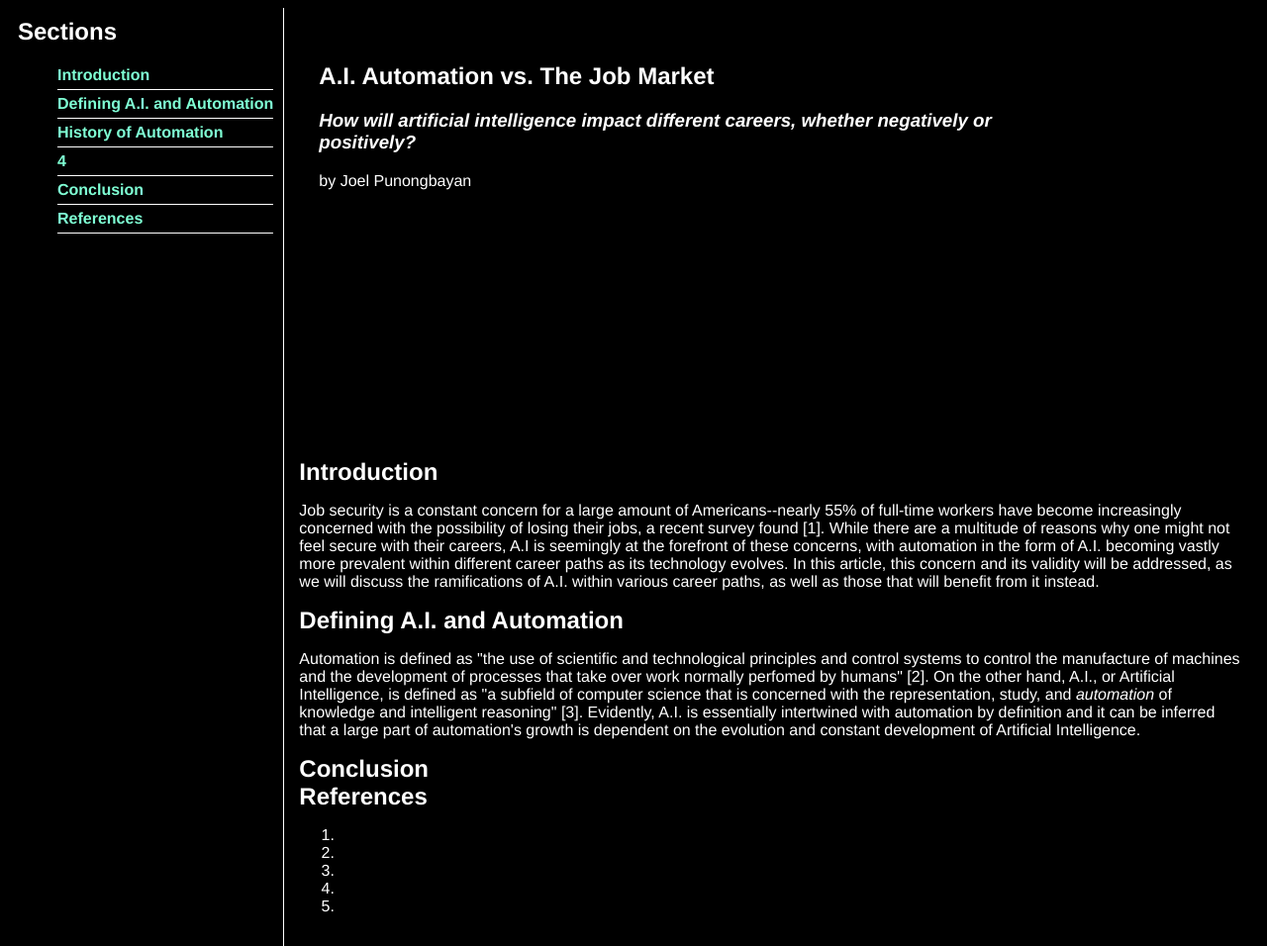
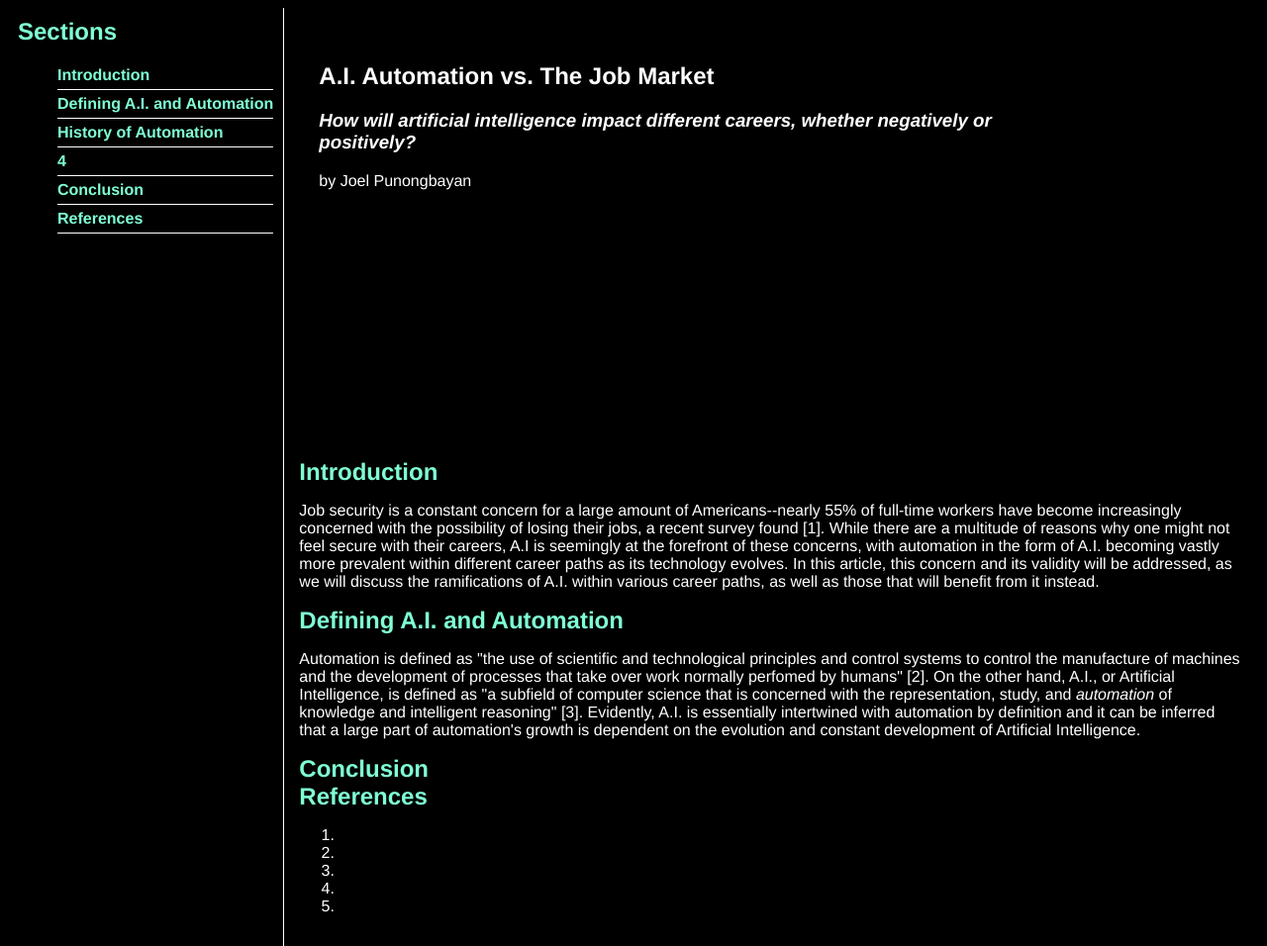
Before and after one commit to joelpunon/Project-3, a plain HTML site: page index.html in a window 1280 px wide. Shown: the whole page at 99% size. Drawn offline with Linux system fonts and the light colour scheme.

Commit message:
Update style.css

```diff
--- a/style.css
+++ b/style.css
@@ -52,3 +52,5 @@ nav li {
 header {
   font-weight: bold;
   font-size: 24px;
+  color: aquamarine;
+}
```
